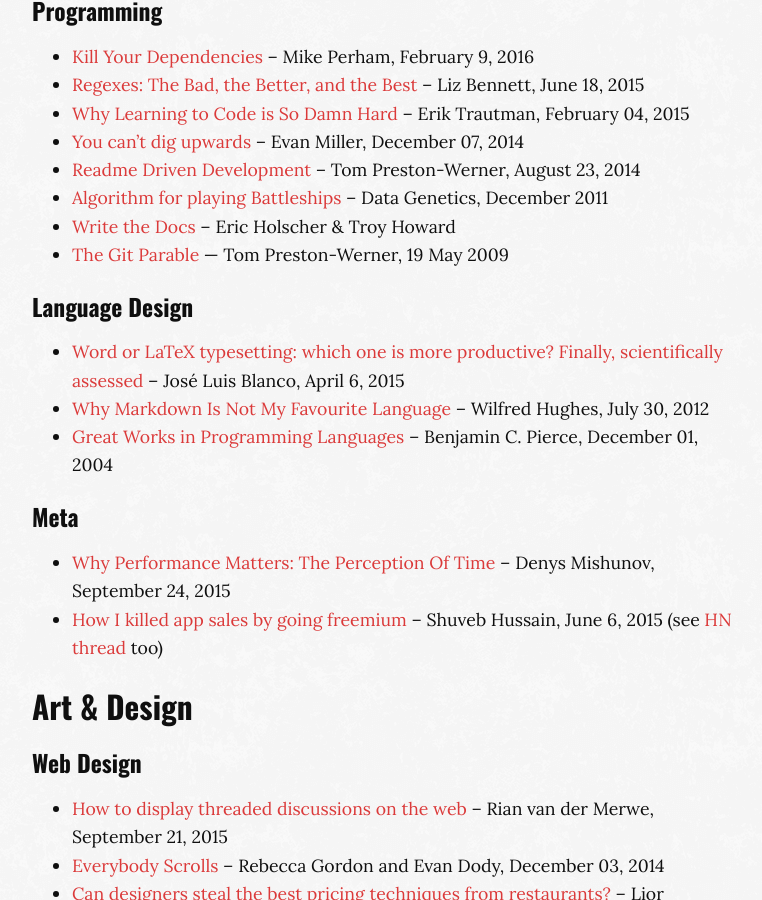
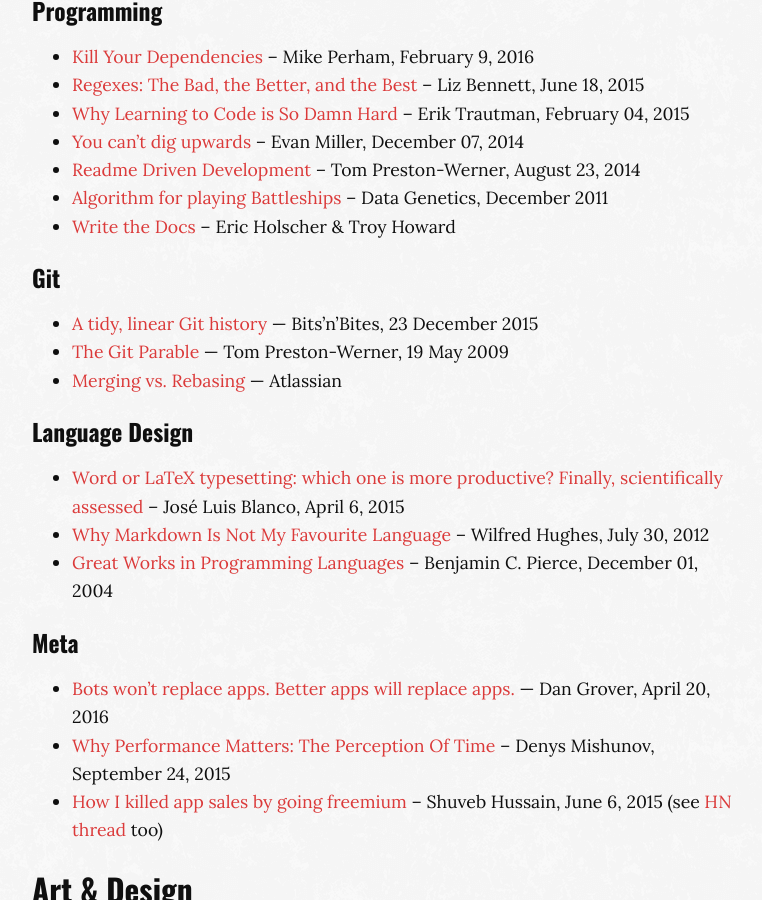
Before and after one commit to MaximeKjaer/kjaer.io, a Jekyll site: the page built from _posts/2014-12-01-a-short-list-of-great-articles.md, in a window 1280 px wide and 900 px high, scrolled down 1191 px. Shown: the whole window, without its empty margins (258-1020 px from the left). Built offline with Jekyll 4.4.1, drawn with Linux system fonts in a browser that asks for light colours; comment, search, counter and statistics services are not loaded.

Commit message:
Add articles to the list

```diff
--- a/_posts/2014-12-01-a-short-list-of-great-articles.md
+++ b/_posts/2014-12-01-a-short-list-of-great-articles.md
@@ -28,7 +28,11 @@
 - [Readme Driven Development](http://tom.preston-werner.com/2010/08/23/readme-driven-development.html) &ndash; Tom Preston-Werner, August 23, 2014
 - [Algorithm for playing Battleships](http://www.datagenetics.com/blog/december32011/index.html) &ndash; Data Genetics, December 2011
 - [Write the Docs](http://docs.writethedocs.org/) &ndash; Eric Holscher & Troy Howard
+
+### Git
+- [A tidy, linear Git history](http://www.bitsnbites.eu/?p=221) &mdash; Bits'n'Bites, 23 December 2015
 - [The Git Parable](http://tom.preston-werner.com/2009/05/19/the-git-parable.html) &mdash; Tom Preston-Werner, 19 May 2009
+- [Merging vs. Rebasing](https://www.atlassian.com/git/tutorials/merging-vs-rebasing) &mdash; Atlassian
 
 
 ### Language Design
@@ -37,6 +41,7 @@
 - [Great Works in Programming Languages](https://www.cis.upenn.edu/~bcpierce/courses/670Fall04/GreatWorksInPL.shtml) &ndash; Benjamin C. Pierce, December 01, 2004
 
 ### Meta
+- [Bots won't replace apps. Better apps will replace apps.](http://dangrover.com/blog/2016/04/20/bots-wont-replace-apps.html) &mdash; Dan Grover, April 20, 2016
 - [Why Performance Matters: The Perception Of Time](https://www.smashingmagazine.com/2015/09/why-performance-matters-the-perception-of-time/) &ndash; Denys Mishunov, September 24, 2015
 - [How I killed app sales by going freemium](https://medium.com/@shuveb/how-i-killed-app-sales-by-going-freemium-31c04c60d2f2) &ndash; Shuveb Hussain, June 6, 2015 (see [HN thread](https://news.ycombinator.com/item?id=9673650) too)
 
@@ -56,6 +61,5 @@
 - [Some JavaScript Sketches](https://mattdesl.svbtle.com/some-javascript-sketches), Matt Deslauriers, October 13, 2015
 - [Fraunhofer lines](http://booktwo.org/notebook/fraunhofer-lines/) &ndash;  James Bridle, October 5, 2015
 
-
 ## Other
 - [Fukushima](http://www.podniesinski.pl/portal/fukushima/), Arkadiusz Podniesiński, September 16, 2015
```
